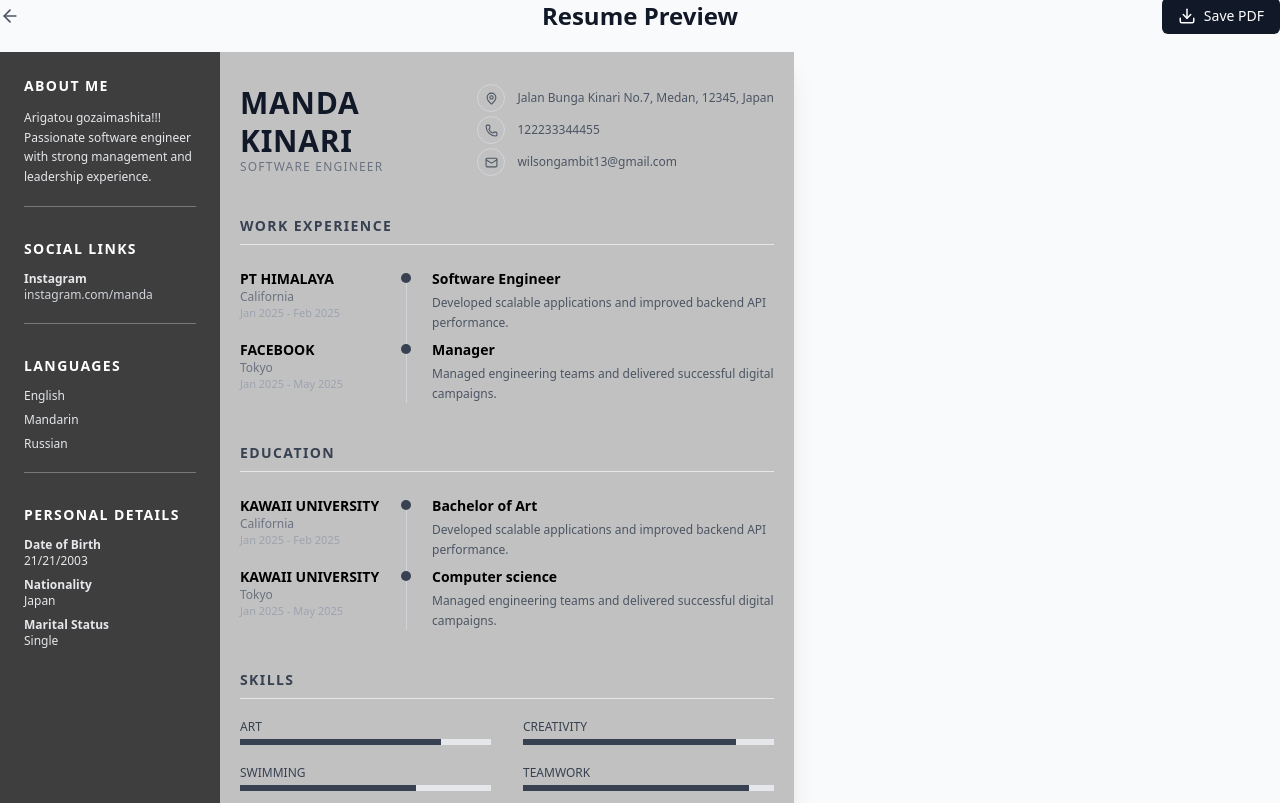
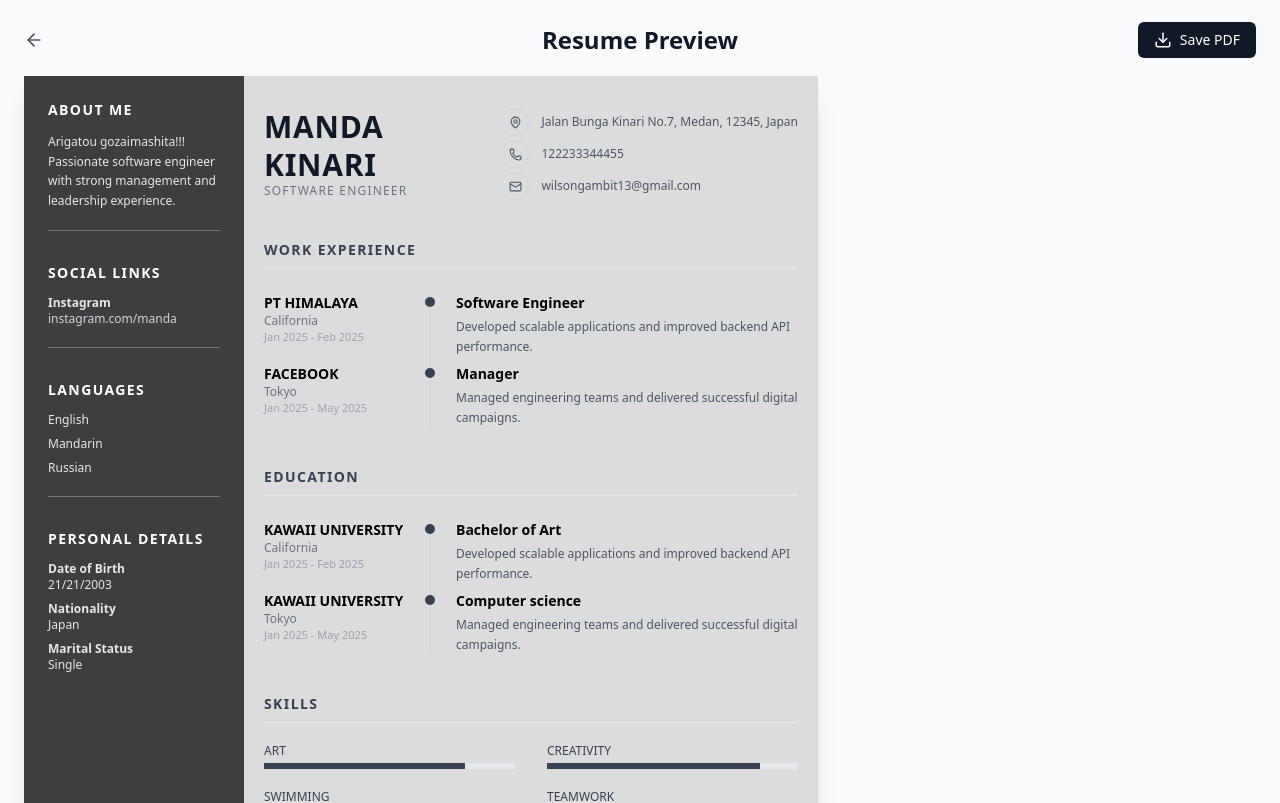
Before and after one commit to codewilson64/resume-builder, a Next.js app: page /resume/preview in a window 1280 px wide. Shown: the top 803 px of the page. Built offline with nearby package versions, Linux system fonts and the light colour scheme.

Commit message:
fix pdf spacing

```diff
--- a/src/app/(root)/resume/preview/page.jsx
+++ b/src/app/(root)/resume/preview/page.jsx
@@ -33,7 +33,7 @@ export default function PreviewPage() {
   };
 
   return (
-    <div className=" bg-gray-50 min-h-screen">
+    <div className="p-6 bg-gray-50 min-h-screen">
       {/* HEADER */}
       <div className="relative flex items-center justify-center mb-5 no-print">
         <button
--- a/src/app/components/templates/BudapestTemplate.jsx
+++ b/src/app/components/templates/BudapestTemplate.jsx
@@ -71,7 +71,7 @@ export default function BudapestTemplate() {
         </aside>
 
         {/* ---------- RIGHT MAIN CONTENT ---------- */}
-        <main className="bg-[#c2c1c1] py-8 px-5 space-y-10">
+        <main className="bg-[#dddcdc] py-8 px-5 space-y-10">
 
           {/* NAME + TITLE */}
           <header className="flex flex-row items-start justify-between gap-6">
```
